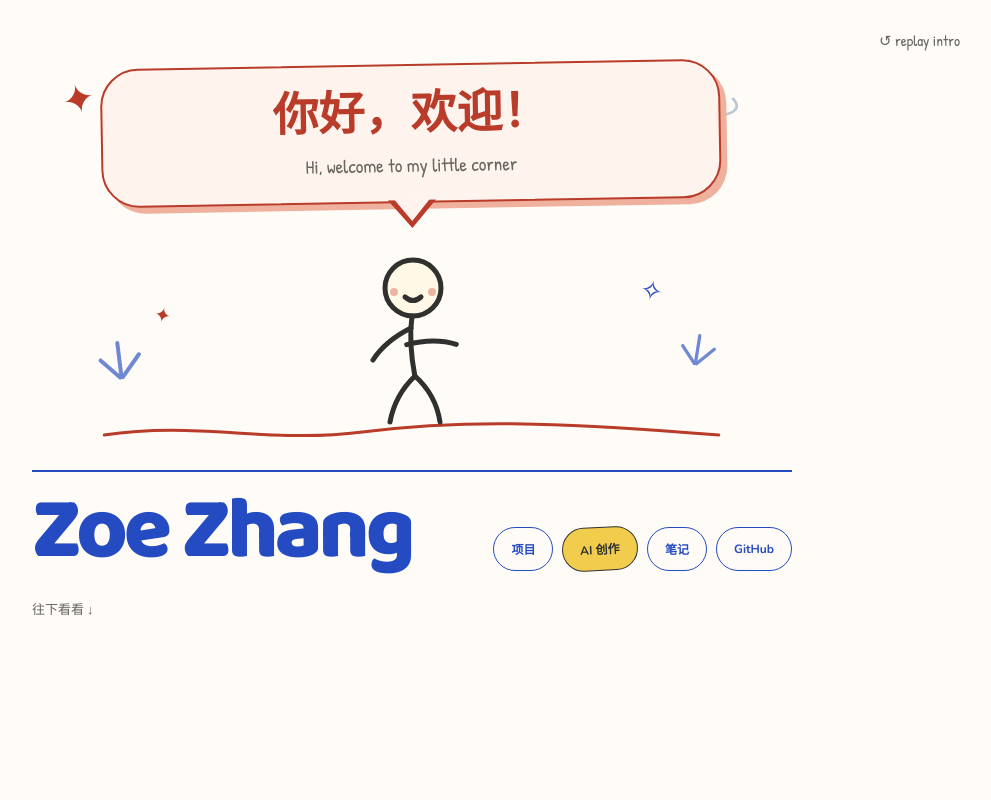
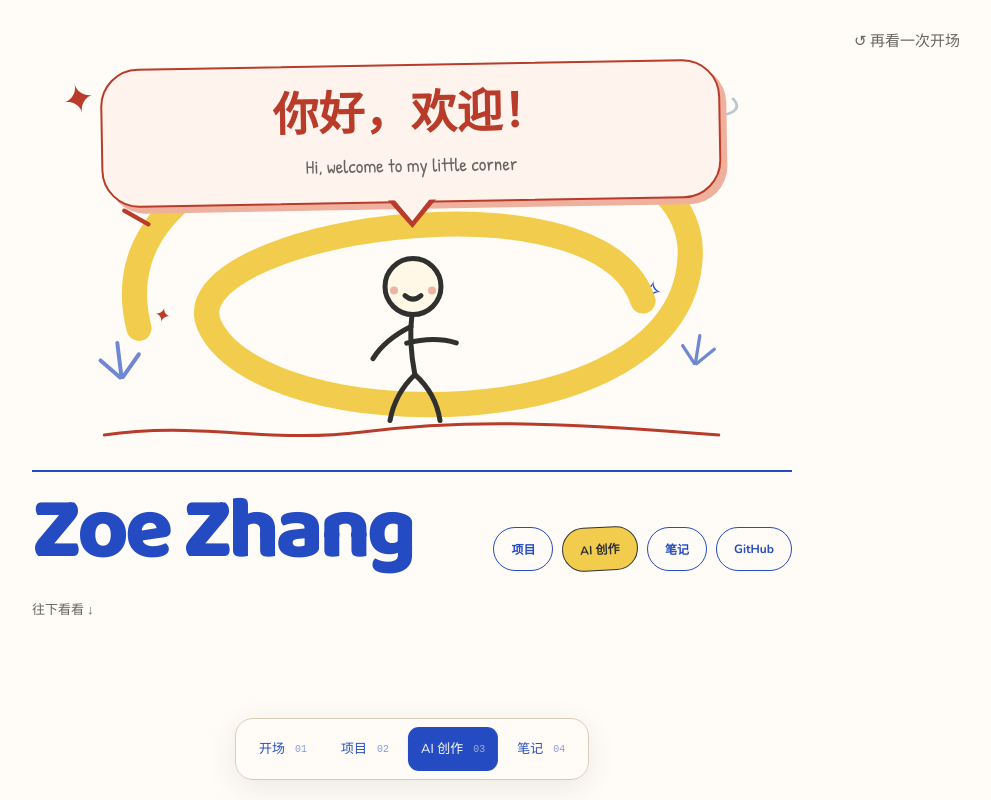
Before and after one commit to rheeh/rheeh.github.io, a Next.js app: page / in a window 1280 px wide. Shown: the top 800 px of the page, without its empty margins (228-1219 px from the left). Built offline with nearby package versions, Linux system fonts and the light colour scheme.

Commit message:
Add expressive entrance and section navigation with vertical illustration story

```diff
--- a/app/DoodleReveal.tsx
+++ b/app/DoodleReveal.tsx
@@ -14,7 +14,7 @@ export default function DoodleReveal({ children, delay = 0, className = '' }: {
         setShown(true);
         observer.disconnect();
       }
-    }, { threshold: 0.16 });
+    }, { threshold: 0, rootMargin: '0px 0px -8% 0px' });
     observer.observe(element);
     return () => observer.disconnect();
   }, []);
--- a/app/HomeIntro.tsx
+++ b/app/HomeIntro.tsx
@@ -9,8 +9,8 @@ function Runner({ reduced, arrived }: { reduced: boolean | null; arrived: boolea
   const still = reduced
     ? { initial: false as const, animate: { x: 0 } }
     : {
-        initial: { x: '-58vw' },
-        animate: { x: ['-58vw', '0vw', '0vw'] },
+        initial: { x: '-58vw', rotate: -14, scale: 0.85 },
+        animate: { x: ['-58vw', '3vw', '0vw'], rotate: [-14, 8, 0], scale: [0.85, 1.08, 1] },
       };
 
   return (
@@ -18,7 +18,7 @@ function Runner({ reduced, arrived }: { reduced: boolean | null; arrived: boolea
       className="intro-runner"
       initial={still.initial}
       animate={still.animate}
-      transition={reduced ? { duration: 0 } : { duration: 2.05, times: [0, 0.78, 1], ease: easeOut }}
+      transition={reduced ? { duration: 0 } : { duration: 1.35, times: [0, 0.78, 1], ease: easeOut }}
       aria-label="一个跑进画面并挥手的简笔画人物"
       role="img"
     >
@@ -38,7 +38,7 @@ function Runner({ reduced, arrived }: { reduced: boolean | null; arrived: boolea
           <motion.path
             d="M74 83 Q48 96 36 115"
             animate={reduced ? undefined : arrived ? { rotate: 0 } : { rotate: [18, -20, 18, -20, 18, 0] }}
-            transition={{ duration: arrived ? 0.2 : 2.05, ease: easeOut }}
+            transition={{ duration: arrived ? 0.2 : 1.35, ease: easeOut }}
             style={{ transformOrigin: '74px 83px' }}
           />
           <motion.path
@@ -48,19 +48,19 @@ function Runner({ reduced, arrived }: { reduced: boolean | null; arrived: boolea
               : { rotate: [-16, 18, -16, 18, -16, -42] }}
             transition={arrived
               ? { duration: 0.72, repeat: Infinity, repeatDelay: 1.65, ease: 'easeInOut' }
-              : { duration: 2.05, ease: easeOut }}
+              : { duration: 1.35, ease: easeOut }}
             style={{ transformOrigin: '76px 83px' }}
           />
           <motion.path
             d="M78 131 Q58 150 53 177"
             animate={reduced ? undefined : arrived ? { rotate: 0 } : { rotate: [-18, 16, -18, 16, -18, 0] }}
-            transition={{ duration: arrived ? 0.2 : 2.05, ease: easeOut }}
+            transition={{ duration: arrived ? 0.2 : 1.35, ease: easeOut }}
             style={{ transformOrigin: '78px 131px' }}
           />
           <motion.path
             d="M78 131 Q99 150 103 177"
             animate={reduced ? undefined : arrived ? { rotate: 0 } : { rotate: [18, -16, 18, -16, 18, 0] }}
-            transition={{ duration: arrived ? 0.2 : 2.05, ease: easeOut }}
+            transition={{ duration: arrived ? 0.2 : 1.35, ease: easeOut }}
             style={{ transformOrigin: '78px 131px' }}
           />
         </motion.g>
@@ -79,13 +79,13 @@ function Runner({ reduced, arrived }: { reduced: boolean | null; arrived: boolea
 function IntroScene() {
   const reduced = useReducedMotion();
   const [arrived, setArrived] = useState(false);
-  const reveal = reduced ? 0 : 1.85;
+  const reveal = reduced ? 0 : 1.05;
 
   useEffect(() => {
     if (reduced) {
       return;
     }
-    const timer = window.setTimeout(() => setArrived(true), 2050);
+    const timer = window.setTimeout(() => setArrived(true), 1350);
     return () => window.clearTimeout(timer);
   }, [reduced]);
 
@@ -98,6 +98,10 @@ function IntroScene() {
       <div className="intro-sprout intro-sprout-left" aria-hidden="true"><i /><i /><i /></div>
       <div className="intro-sprout intro-sprout-right" aria-hidden="true"><i /><i /><i /></div>
       <div className="intro-stage">
+        <motion.svg className="intro-flourish" viewBox="0 0 700 400" aria-hidden="true">
+          <motion.path d="M90 265 C30 30 620 15 615 195 S205 370 157 262 C118 175 527 109 570 239" fill="none" initial={reduced ? false : { pathLength: 0, opacity: 0 }} animate={{ pathLength: 1, opacity: 1 }} transition={{ duration: reduced ? 0 : 1.25, delay: reduced ? 0 : 0.15, ease: easeOut }} />
+          <motion.path d="M535 63 l17 -23 M564 78 l27 -8 M99 166 l-23 -13" fill="none" initial={reduced ? false : { pathLength: 0 }} animate={{ pathLength: 1 }} transition={{ duration: reduced ? 0 : 0.35, delay: reduced ? 0 : 1.2 }} />
+        </motion.svg>
         <Runner reduced={reduced} arrived={arrived || Boolean(reduced)} />
         <motion.svg
           className="intro-ground"
@@ -109,7 +113,7 @@ function IntroScene() {
             d="M5 24 C120 10 205 33 320 21 S545 10 755 24"
             initial={reduced ? false : { pathLength: 0, opacity: 0 }}
             animate={{ pathLength: 1, opacity: 1 }}
-            transition={{ duration: reduced ? 0 : 0.8, delay: reduced ? 0 : 1.25, ease: easeOut }}
+            transition={{ duration: reduced ? 0 : 0.8, delay: reduced ? 0 : 0.55, ease: easeOut }}
           />
         </motion.svg>
 
@@ -130,9 +134,11 @@ function IntroScene() {
         className="intro-content"
         initial={reduced ? false : { opacity: 0, y: 24 }}
         animate={{ opacity: 1, y: 0 }}
-        transition={{ delay: reduced ? 0 : 2.15, duration: reduced ? 0 : 0.5, ease: easeOut }}
+        transition={{ delay: reduced ? 0 : 1.25, duration: reduced ? 0 : 0.5, ease: easeOut }}
       >
-        <h1 id="intro-title">Zoe Zhang</h1>
+        <h1 id="intro-title" aria-label="Zoe Zhang">
+          {'Zoe Zhang'.split('').map((letter, i) => <motion.span key={i} aria-hidden="true" className="intro-letter" initial={reduced ? false : { opacity: 0, y: 36, rotate: -10 }} animate={{ opacity: 1, y: 0, rotate: 0 }} transition={{ delay: reduced ? 0 : 1.3 + i * 0.055, duration: reduced ? 0 : 0.5, type: 'spring', bounce: 0.35 }}>{letter}</motion.span>)}
+        </h1>
         <nav aria-label="主页快捷入口">
           <a href="#projects">项目</a>
           <a href="#ai-creations">AI 创作</a>
@@ -151,7 +157,7 @@ export default function HomeIntro() {
     <div className="intro-wrap">
       <IntroScene key={run} />
       <button className="intro-replay" type="button" onClick={() => setRun((value) => value + 1)}>
-        ↺ replay intro
+        ↺ 再看一次开场
       </button>
     </div>
   );
--- /dev/null
+++ b/app/SectionNav.tsx
@@ -0,0 +1,37 @@
+'use client';
+import { useEffect, useState } from 'react';
+import { homeSections } from '../src/data/profile';
+
+export default function SectionNav() {
+  const [active, setActive] = useState('top');
+  const [progress, setProgress] = useState(0);
+  useEffect(() => {
+    let frame = 0;
+    const update = () => {
+      frame = 0;
+      let current = 'top';
+      for (const item of homeSections) {
+        const el = document.getElementById(item.id);
+        if (el && el.getBoundingClientRect().top <= window.innerHeight * 0.4) current = item.id;
+      }
+      setActive(current);
+      const distance = document.documentElement.scrollHeight - window.innerHeight;
+      setProgress(distance > 0 ? Math.min(1, Math.max(0, window.scrollY / distance)) : 0);
+    };
+    const schedule = () => { if (!frame) frame = requestAnimationFrame(update); };
+    update();
+    window.addEventListener('scroll', schedule, { passive: true });
+    window.addEventListener('resize', schedule);
+    return () => {
+      cancelAnimationFrame(frame);
+      window.removeEventListener('scroll', schedule);
+      window.removeEventListener('resize', schedule);
+    };
+  }, []);
+  return (
+    <nav className="section-dock" aria-label="切换主页板块">
+      <div className="section-dock-progress" aria-hidden="true"><i style={{ transform: `scaleX(${progress})` }} /></div>
+      {homeSections.map((item) => <a key={item.id} href={`#${item.id}`} aria-current={active === item.id ? 'location' : undefined}><span>{item.label}</span><i aria-hidden="true">{item.mark}</i></a>)}
+    </nav>
+  );
+}
--- a/app/identity.css
+++ b/app/identity.css
@@ -122,3 +122,55 @@ body{background:var(--studio-paper)}
 @media(prefers-reduced-motion:reduce){
  .personal-home a:hover,.personal-home .doodle-project-card:hover{transform:none}
 }
+
+/* Entrance, section navigation and reading rhythm. */
+html{scroll-behavior:smooth;scroll-padding-bottom:100px}
+.intro-flourish{position:absolute;inset:0;width:100%;height:100%;pointer-events:none;z-index:0}
+.intro-flourish path:first-child{stroke:var(--studio-yellow);stroke-width:24;stroke-linecap:round;opacity:.65}
+.intro-flourish path:last-child{stroke:var(--studio-red);stroke-width:4;stroke-linecap:round}
+.intro-letter{display:inline-block;white-space:pre}
+.personal-home .intro-content h1{white-space:nowrap}
+.section-dock{position:fixed;bottom:max(20px,env(safe-area-inset-bottom));left:50%;transform:translateX(-50%);z-index:40;display:flex;gap:4px;max-width:calc(100% - 24px);padding:8px;border:1px solid #d7cbb6;border-radius:18px;background:#fffcf7f5;box-shadow:0 8px 30px #30312f18;backdrop-filter:blur(12px)}
+.section-dock a{position:relative;display:flex;align-items:center;justify-content:center;gap:10px;min-width:78px;min-height:44px;padding:8px 13px;border-radius:11px;font-size:13px;color:var(--studio-blue);transition:background .2s,color .2s,transform .2s}
+.section-dock a i{font:10px ui-monospace,monospace;font-style:normal;opacity:.55}
+.section-dock a:hover{background:#eaf0ff;transform:translateY(-2px)}
+.section-dock a[aria-current]{background:var(--studio-blue);color:#fff}
+.section-dock-progress{position:absolute;left:18px;right:18px;top:-1px;height:3px;overflow:hidden}
+.section-dock-progress i{display:block;width:100%;height:100%;transform-origin:left;background:var(--studio-red)}
+.personal-home .doodle-section{scroll-margin-top:30px}
+.doodle-reveal{transform:translateY(36px);transition:opacity .65s ease,transform .75s cubic-bezier(.2,.8,.2,1)}
+.doodle-reveal.is-shown{transform:translateY(0)}
+.doodle-section-heading h2{transition:clip-path .7s ease,transform .7s ease;clip-path:inset(0 0 0 0)}
+.doodle-reveal:not(.is-shown) .doodle-section-heading h2{clip-path:inset(0 0 100% 0);transform:translateY(12px)}
+.doodle-section-heading::after{transform-origin:left;transition:transform .65s .15s ease}
+.doodle-reveal:not(.is-shown) .doodle-section-heading::after{transform:scaleX(0) rotate(-5deg)}
+.doodle-project-card:active,.illustration-feature:active{transform:translateY(1px)}
+.doodle-footer{padding-bottom:120px}
+/* The image itself contains the story: one uninterrupted column, in source order. */
+.illustration-preview{display:flex;flex-direction:column;gap:0;padding:0;max-width:440px;margin:0 auto;background:#fff}
+.illustration-preview img,.illustration-preview img:nth-child(n){display:block;width:100%;height:auto;max-height:none;object-fit:contain;transform:none;box-shadow:none;border:0}
+.illustration-feature{background:#fff;border:1px solid var(--studio-rule);box-shadow:none}
+.illustration-feature-copy{max-width:620px;margin-inline:auto}
+.illustration-page{background:#fff}
+.gallery-heading{max-width:624px;margin-inline:auto}
+.graduate-gallery{display:flex;flex-direction:column;gap:0;max-width:624px;margin-inline:auto;background:#fff;padding-bottom:0}
+.graduate-gallery figure,.graduate-gallery figure:last-child{width:100%;margin:0;grid-column:auto}
+.graduate-gallery figure>a,.graduate-gallery figure>a:hover{border:0;box-shadow:none;border-radius:0;background:#fff}
+.graduate-gallery img{display:block;width:100%;height:auto}
+.illustration-page .gallery-nav{max-width:760px}
+.illustration-page footer{margin-top:50px}
+@media(max-width:600px){
+ .section-dock{bottom:max(12px,env(safe-area-inset-bottom));padding:5px;gap:0}
+ .section-dock a{min-width:65px;padding:8px 11px;font-size:12px}.section-dock a i{display:none}
+ .illustration-feature{padding:16px 0}.creative-work-label,.illustration-feature-copy{margin-inline:16px}
+ .illustration-preview{width:100%;max-width:440px;padding:0;gap:0}
+ .illustration-page .gallery-main{width:100%}.gallery-heading{padding-inline:22px}
+ .graduate-gallery{width:100%}.graduate-gallery figure:last-child{width:100%}
+}
+@media(prefers-reduced-motion:reduce){
+ html{scroll-behavior:auto}
+ .doodle-reveal,.doodle-reveal.is-shown{opacity:1;transform:none;transition:none}
+ .doodle-reveal .doodle-section-heading h2{clip-path:none;transform:none;transition:none}
+ .doodle-reveal .doodle-section-heading::after{transform:rotate(-5deg);transition:none}
+ .section-dock a{transition:none}.section-dock a:hover{transform:none}
+}
--- a/app/illustrations/graduate-day/page.tsx
+++ b/app/illustrations/graduate-day/page.tsx
@@ -27,7 +27,7 @@ export default function GraduateDayPage() {
               <a href={`/illustrations/graduate-day/${item.id}.png`} target="_blank" rel="noreferrer" aria-label={`查看原图：${item.title}（新窗口）`}>
                 <img src={`/illustrations/graduate-day/${item.id}.png`} alt={item.alt} width="624" height="1088" loading={index < 2 ? 'eager' : 'lazy'} />
               </a>
-              <figcaption><span>{item.id}</span><div><h2>{item.title}</h2><p>{item.caption}</p></div></figcaption>
+              <figcaption className="sr-only"><span>{item.id}</span><div><h2>{item.title}</h2><p>{item.caption}</p></div></figcaption>
             </figure>
           ))}
         </div>
--- a/app/page.tsx
+++ b/app/page.tsx
@@ -3,6 +3,7 @@ import { profile, projects, creativeCollection, creativeWorks } from '../src/dat
 import { analysisShowcases, reports } from '../src/data/reports';
 import DoodleReveal from './DoodleReveal';
 import HomeIntro from './HomeIntro';
+import SectionNav from './SectionNav';
 
 function Arrow() {
   return <span aria-hidden="true">↗</span>;
@@ -40,6 +41,7 @@ export default function Home() {
       <a className="skip-link" href="#main">Skip to content</a>
       <main id="main">
         <HomeIntro />
+        <SectionNav />
 
         <section className="doodle-section" id="projects">
           <SectionHeading kicker="vibe coding" title="我做过的小项目" />
--- a/src/data/profile.ts
+++ b/src/data/profile.ts
@@ -104,8 +104,15 @@ export const creativeWorks: CreativeWork[] = [
     summary: graduateDay.description,
     process: 'AI 生成',
     href: graduateDay.href,
-    previews: ['01', '02', '05'].map((id) => ({
+    previews: ['01', '02', '03', '04', '05'].map((id) => ({
       src: `/illustrations/graduate-day/${id}.png`, width: 624, height: 1088,
     })),
   },
 ];
+
+export const homeSections = [
+  { id: 'top', label: '开场', mark: '01' },
+  { id: 'projects', label: '项目', mark: '02' },
+  { id: 'ai-creations', label: 'AI 创作', mark: '03' },
+  { id: 'notes', label: '笔记', mark: '04' },
+];
```
Also changed, not shown: 1 other file (tests, documents, lock files or other folders).
